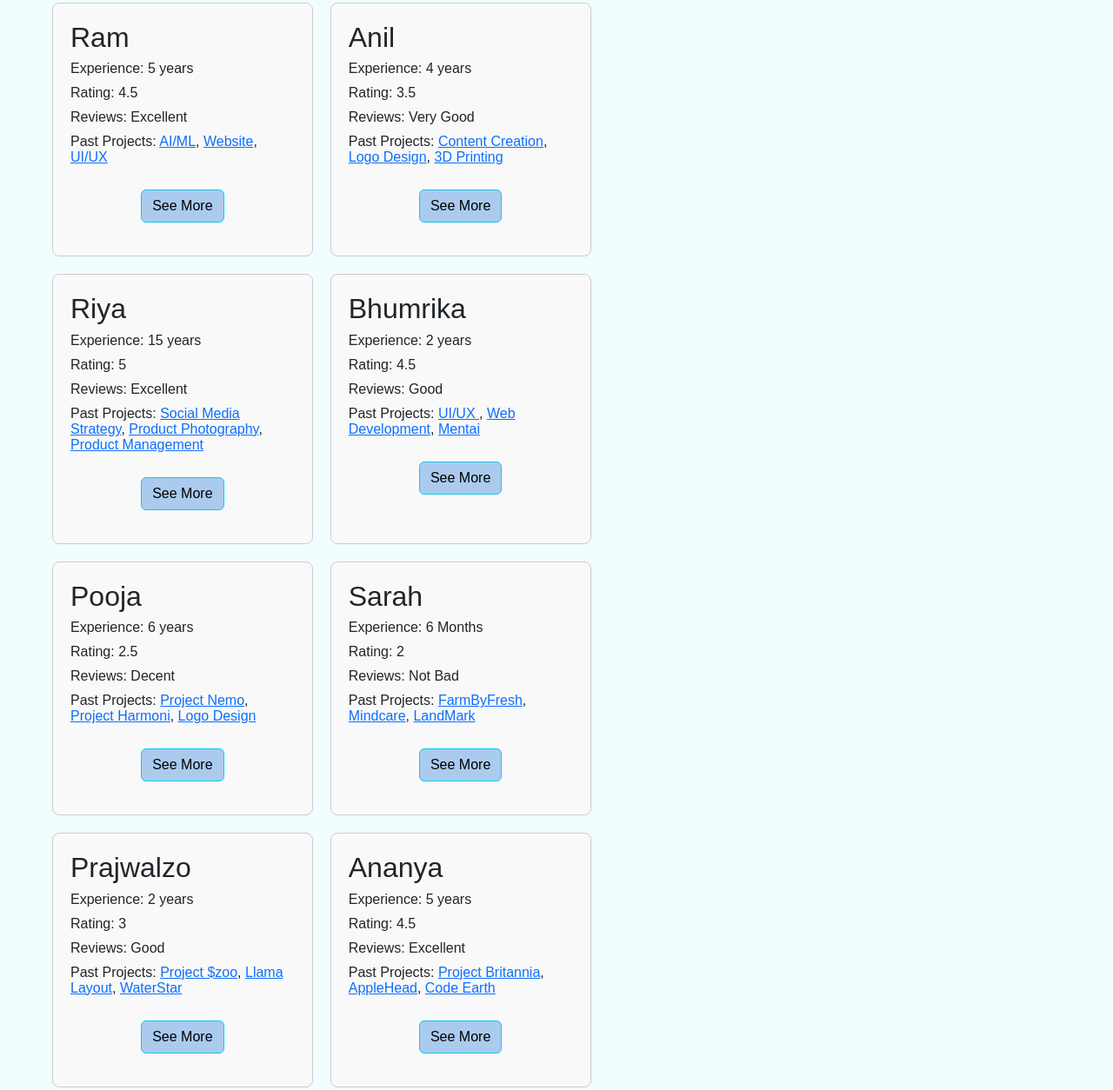
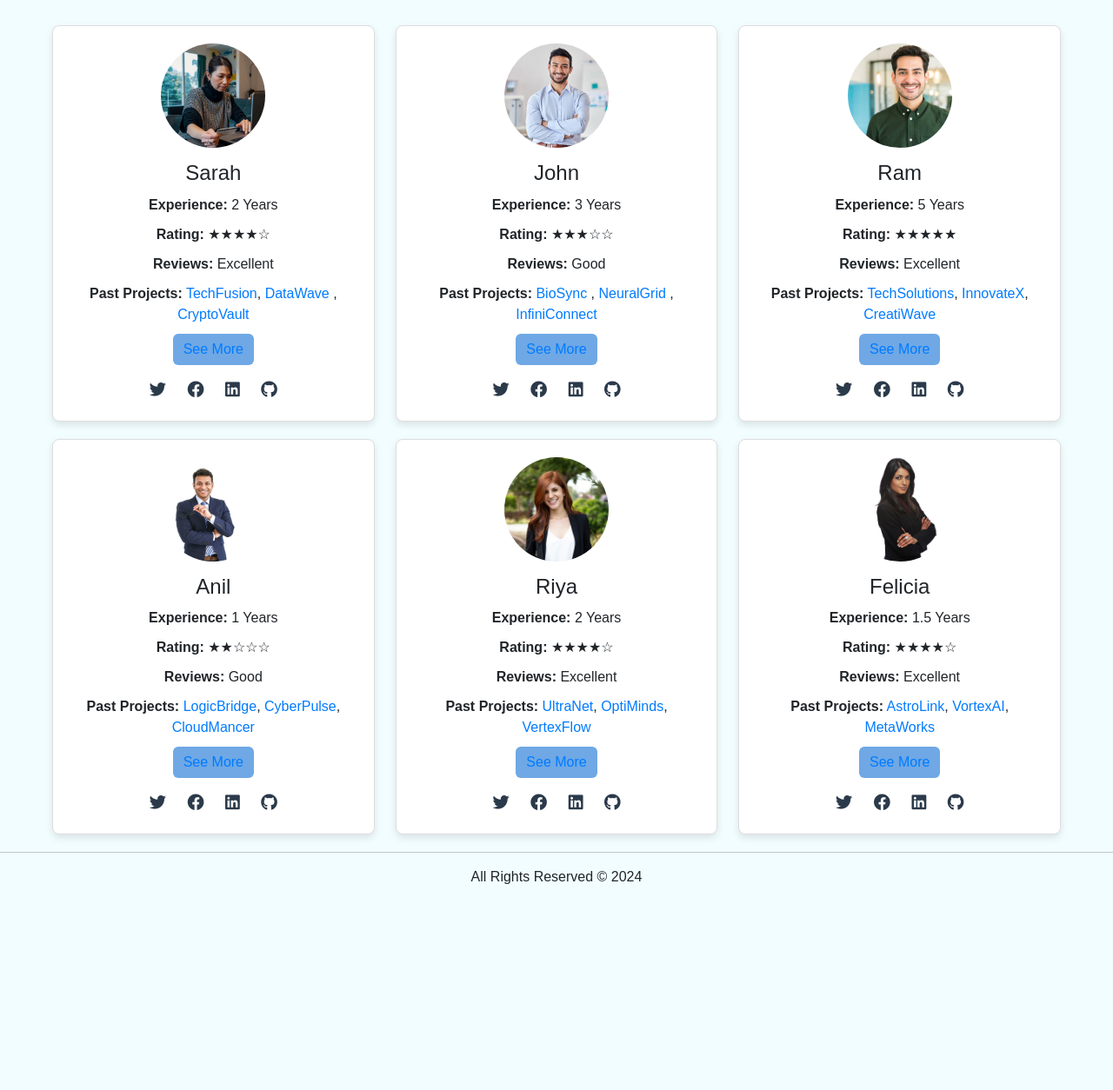
Before and after one commit to ruthujain/freeLink_website, a website: page findTalent.html in a window 1280 px wide. Shown: the part 183-1437 px from the top of the page at 87% size. After the commit the page ends 1220 px from the top, so only its background shows below. Drawn offline with nearby package versions, Linux system fonts and the light colour scheme.

Commit message:
Update findTalent.html

```diff
--- a/findTalent.html
+++ b/findTalent.html
@@ -1,25 +1,92 @@
-<!DOCTYPE html>
-<html>
+<!doctype html>
+<html lang="en">
   <head>
-    <meta charset="utf-8" />
-    <title>freeLink.</title>
-    <meta name="viewport" content="width=device-width, initial-scale=1" />
-    <link
-      href="https://cdn.jsdelivr.net/npm/bootstrap@5.2.3/dist/css/bootstrap.min.css"
-      rel="stylesheet"
-    />
-    <link href="index.css" rel="stylesheet"></link>
-    <script src="https://cdn.jsdelivr.net/npm/bootstrap@5.2.3/dist/js/bootstrap.bundle.min.js"></script>
-    <link rel="stylesheet" href="./global.css" />
-    <link rel="stylesheet" href="./findTalent.css" />
-    <link
-      rel="stylesheet"
-      href="https://fonts.googleapis.com/css2?family=Lato:wght@400&display=swap"
-    />
-    <link
-      rel="stylesheet"
-      href="https://fonts.googleapis.com/css2?family=Playfair Display:wght@900&display=swap"
-    />
+    <meta charset="utf-8">
+    <meta name="viewport" content="width=device-width, initial-scale=1">
+    <title>Freelancer Profile</title>
+    <link href="https://cdn.jsdelivr.net/npm/bootstrap@5.3.3/dist/css/bootstrap.min.css" rel="stylesheet" integrity="sha384-QWTKZyjpPEjISv5WaRU9OFeRpok6YctnYmDr5pNlyT2bRjXh0JMhjY6hW+ALEwIH" crossorigin="anonymous">
+    <link rel="stylesheet" href="https://cdnjs.cloudflare.com/ajax/libs/font-awesome/5.15.4/css/all.min.css">
+    <style>
+        body {
+            font-family: Arial, sans-serif;
+            background-color: #f8f9fa;
+            margin: 0;
+            padding: 0;
+        }
+        .header {
+            background-color: #cbd0d6;
+            color: #100606;
+            padding: 20px;
+            text-align: center;
+            margin-bottom: 40px;
+        }
+        .container {
+            max-width: 1200px;
+            margin: 20px auto;
+            padding: 0 20px;
+        }
+        .freelancer {
+            display: grid;
+            grid-template-columns: repeat(auto-fill, minmax(250px, 1fr));
+            grid-gap: 20px;
+        }
+        .freelancer-card {
+            border: 1px solid #ddd;
+            border-radius: 8px;
+            padding: 20px;
+            background-color: #ffffff;
+            box-shadow: 0 4px 8px rgba(0, 0, 0, 0.1);
+            text-align: center;
+        }
+        .freelancer-card img {
+            border-radius: 50%;
+            width: 120px;
+            height: 120px;
+            object-fit: cover;
+        }
+        .freelancer-card h2 {
+            margin-top: 15px;
+            margin-bottom: 10px;
+            font-size: 1.5em;
+        }
+        .freelancer-card p {
+            margin-bottom: 10px;
+        }
+        .freelancer-card a {
+            color: #007bff;
+            text-decoration: none;
+        }
+        .freelancer-card a:hover {
+            text-decoration: underline;
+        }
+        .btn-custom {
+            background-color: #6fa8e5;
+            color: #ffffff;
+            border: none;
+        }
+        .btn-custom:hover {
+            background-color: #007bff;
+            color: #ffffff;
+        }
+        .social-icons {
+            list-style-type: none;
+            padding: 0;
+            margin: 15px 0 0;
+            text-align: center;
+        }
+        .social-icons li {
+            display: inline-block;
+            margin: 0 10px;
+        }
+        .social-icons li a {
+            color: #2b3a4a;
+            text-decoration: none;
+            font-size: 1.2em;
+        }
+        .social-icons li a:hover {
+            color: #1DA1F2;
+        }
+    </style>
   </head>
   <body style="background-color:#F2FDFF;">
     <!--NAV BAR-->
@@ -114,77 +181,29 @@
     </nav>
   </nav>
   <!--END OF NAV BAR-->
-  <style>
-    body {
-        font-family: Arial, sans-serif;
-        margin: 0;
-        padding: 0;
-    }
-    .header {
-        background-color: #ffffff;
-        color: #000000;
-        padding: 20px;
-        text-align: center;
-    }
-    .container {
-        max-width: 1200px;
-        margin: 20px auto;
-        padding: 0 20px;
-    }
-    .freelancer {
-        display: grid;
-        grid-template-columns: repeat(auto-fill, minmax(250px, 1fr));
-        grid-gap: 20px;
-    }
-    .freelancer-card {
-        border: 1px solid #ccc;
-        border-radius: 8px;
-        padding: 20px;
-        background-color: #f9f9f9;
-    }
-    .freelancer-card h2 {
-        margin-top: 0;
-    }
-    .freelancer-card p {
-        margin-bottom: 10px;
-    }
-    .social-icons {
-        list-style-type: none;
-        padding: 0;
-        margin: 0;
-        text-align: center;
-    }
-    .social-icons li {
-        display: inline-block;
-        margin: 0 5px;
-    }
-    .social-icons li a {
-        color: #007bff;
-        text-decoration: none;
-        font-size: 20px;
-    }
-    .social-icons li a:hover {
-        color: #0056b3;
-    }
-  </style>
-  </head>
-  <body>
+
+
     <div class="header">
       <h1>Hire a Freelancer</h1>
     </div>
-  <div class="container">
-    <div class="freelancer">
+
+    <!--start of column-->
+    <div class="container text-center">
+        <div class="row align-items-start">
+          <div class="col">
             <div class="freelancer-card">
-            <h2>Ram</h2>
-            <p>Experience: 5 years</p>
-            <p>Rating: 4.5</p>
-            <p>Reviews: Excellent</p>
-            <p>Past Projects:
-                <a href="#">AI/ML</a>,
-                <a href="#">Website</a>,
-                <a href="#">UI/UX</a>
-            </p><br>
-            <center> <a href="profile_page.html"><button type="submit" class="btn btn-info" style="background-color: #aacbee;">See More</button></a></center>
+                <img src="sarah.jpg" alt="Profile Picture">
+                <h2>Sarah</h2>
+                <p><strong>Experience:</strong> 2 Years</p>
+                <p><strong>Rating:</strong> ★★★★☆</p>
+                <p><strong>Reviews:</strong> Excellent</p>
+                <p><strong>Past Projects:</strong>
+                    <a href="#"> TechFusion</a>,
+                    <a href="#">DataWave </a>,
+                    <a href="#">CryptoVault </a>
+                </p>
+
+                <a href="profile_page.html" class="btn btn-custom">See More</a>
                 <ul class="social-icons">
                     <li><a href="#"><i class="fab fa-twitter"></i></a></li>
                     <li><a href="#"><i class="fab fa-facebook"></i></a></li>
@@ -192,18 +211,20 @@
                     <li><a href="#"><i class="fab fa-github"></i></a></li>
                 </ul>
               </div>
-        <!-- Add more freelancer cards here -->
+          </div>
+          <div class="col">
             <div class="freelancer-card">
-            <h2>Anil</h2>
-            <p>Experience: 4 years</p>
-            <p>Rating: 3.5</p>
-            <p>Reviews: Very Good</p>
-            <p>Past Projects:
-                <a href="#">Content Creation</a>,
-                <a href="#">Logo Design</a>,
-                <a href="#">3D Printing</a>
-            </p><br>
-            <center> <a href="profile_page.html"><button type="submit" class="btn btn-info" style="background-color: #aacbee;">See More</button></a></center>
+                <img src="john.jpg" alt="Profile Picture">
+                <h2>John</h2>
+                <p><strong>Experience:</strong> 3 Years</p>
+                <p><strong>Rating:</strong> ★★★☆☆</p>
+                <p><strong>Reviews:</strong> Good</p>
+                <p><strong>Past Projects:</strong>
+                    <a href="#">BioSync </a>,
+                    <a href="#">NeuralGrid </a>,
+                    <a href="#"> InfiniConnect</a>
+                </p>
+                <a href="profile_page.html" class="btn btn-custom">See More</a>
                 <ul class="social-icons">
                     <li><a href="#"><i class="fab fa-twitter"></i></a></li>
                     <li><a href="#"><i class="fab fa-facebook"></i></a></li>
@@ -211,17 +232,20 @@
                     <li><a href="#"><i class="fab fa-github"></i></a></li>
                 </ul>
               </div>
+          </div>
+          <div class="col">
             <div class="freelancer-card">
-            <h2>Riya</h2>
-            <p>Experience: 15 years</p>
-            <p>Rating: 5</p>
-            <p>Reviews: Excellent</p>
-            <p>Past Projects:
-                <a href="#">Social Media Strategy</a>,
-                <a href="#">Product Photography</a>,
-                <a href="#">Product Management</a>
-            </p><br>
-            <center> <a href="profile_page.html"><button type="submit" class="btn btn-info" style="background-color: #aacbee;">See More</button></a></center>
+                <img src="ram.jpg" alt="Profile Picture">
+                <h2>Ram</h2>
+                <p><strong>Experience:</strong> 5 Years</p>
+                <p><strong>Rating:</strong> ★★★★★</p>
+                <p><strong>Reviews:</strong> Excellent</p>
+                <p><strong>Past Projects:</strong>
+                    <a href="#">TechSolutions</a>,
+                    <a href="#">InnovateX</a>,
+                    <a href="#">CreatiWave</a>
+                </p>
+                <a href="profile_page.html" class="btn btn-custom">See More</a>
                 <ul class="social-icons">
                     <li><a href="#"><i class="fab fa-twitter"></i></a></li>
                     <li><a href="#"><i class="fab fa-facebook"></i></a></li>
@@ -229,104 +253,84 @@
                     <li><a href="#"><i class="fab fa-github"></i></a></li>
                 </ul>
               </div>
+          </div>
+        </div>
+      </div>
+    <!-- end of column-->
+
+    <!--start of second row-->
+    <div class="container text-center">
+        <div class="row align-items-start">
+          <div class="col">
             <div class="freelancer-card">
-            <h2>Bhumrika</h2>
-            <p>Experience: 2 years</p>
-            <p>Rating: 4.5</p>
-            <p>Reviews: Good</p>
-            <p>Past Projects:
-                <a href="#">UI/UX </a>,
-                <a href="#">Web Development</a>,
-                <a href="#">Mentai</a>
-            </p><br>
-            <center> <a href="profile_page.html"><button type="submit" class="btn btn-info" style="background-color: #aacbee;">See More</button></a></center>
+                <img src="anil.jpg" alt="Profile Picture">
+                <h2>Anil</h2>
+                <p><strong>Experience:</strong> 1 Years</p>
+                <p><strong>Rating:</strong> ★★☆☆☆</p>
+                <p><strong>Reviews:</strong> Good</p>
+                <p><strong>Past Projects:</strong>
+                    <a href="#">LogicBridge</a>,
+                    <a href="#">CyberPulse</a>,
+                    <a href="#">CloudMancer</a>
+                </p>
+                <a href="profile_page.html" class="btn btn-custom">See More</a>
                 <ul class="social-icons">
-
                     <li><a href="#"><i class="fab fa-twitter"></i></a></li>
                     <li><a href="#"><i class="fab fa-facebook"></i></a></li>
                     <li><a href="#"><i class="fab fa-linkedin"></i></a></li>
                     <li><a href="#"><i class="fab fa-github"></i></a></li>
                 </ul>
               </div>
+          </div>
+          <div class="col">
             <div class="freelancer-card">
-            <h2>Pooja</h2>
-            <p>Experience: 6 years</p>
-            <p>Rating: 2.5</p>
-            <p>Reviews: Decent</p>
-            <p>Past Projects:
-                <a href="#">Project Nemo</a>,
-                <a href="#">Project Harmoni</a>,
-                <a href="#">Logo Design</a>
-            </p><br>
-            <center> <a href="profile_page.html"><button type="submit" class="btn btn-info" style="background-color: #aacbee;">See More</button></a></center>
+                <img src="riya.jpg" alt="Profile Picture">
+                <h2>Riya</h2>
+                <p><strong>Experience:</strong> 2 Years</p>
+                <p><strong>Rating:</strong> ★★★★☆</p>
+                <p><strong>Reviews:</strong> Excellent</p>
+                <p><strong>Past Projects:</strong>
+                    <a href="#">UltraNet</a>,
+                    <a href="#">OptiMinds</a>,
+                    <a href="#">VertexFlow</a>
+                </p>
+                <a href="profile_page.html" class="btn btn-custom">See More</a>
                 <ul class="social-icons">
-
                     <li><a href="#"><i class="fab fa-twitter"></i></a></li>
                     <li><a href="#"><i class="fab fa-facebook"></i></a></li>
                     <li><a href="#"><i class="fab fa-linkedin"></i></a></li>
                     <li><a href="#"><i class="fab fa-github"></i></a></li>
                 </ul>
               </div>
+          </div>
+          <div class="col">
             <div class="freelancer-card">
-            <h2>Sarah</h2>
-            <p>Experience: 6 Months</p>
-            <p>Rating: 2</p>
-            <p>Reviews: Not Bad</p>
-            <p>Past Projects:
-                <a href="#">FarmByFresh</a>,
-                <a href="#">Mindcare</a>,
-                <a href="#">LandMark</a>
-            </p><br>
-            <center> <a href="profile_page.html"><button type="submit" class="btn btn-info" style="background-color: #aacbee;">See More</button></a></center>
+                <img src="fel.jpg" alt="Profile Picture">
+                <h2>Felicia</h2>
+                <p><strong>Experience:</strong> 1.5 Years</p>
+                <p><strong>Rating:</strong> ★★★★☆</p>
+                <p><strong>Reviews:</strong> Excellent</p>
+                <p><strong>Past Projects:</strong>
+                    <a href="#">AstroLink</a>,
+                    <a href="#">VortexAI</a>,
+                    <a href="#">MetaWorks</a>
+                </p>
+                <a href="profile_page.html" class="btn btn-custom">See More</a>
                 <ul class="social-icons">
-
                     <li><a href="#"><i class="fab fa-twitter"></i></a></li>
                     <li><a href="#"><i class="fab fa-facebook"></i></a></li>
                     <li><a href="#"><i class="fab fa-linkedin"></i></a></li>
                     <li><a href="#"><i class="fab fa-github"></i></a></li>
                 </ul>
               </div>
-        <div class="freelancer-card">
-            <h2>Prajwalzo</h2>
-            <p>Experience: 2 years</p>
-            <p>Rating: 3</p>
-            <p>Reviews: Good</p>
-            <p>Past Projects:
-                <a href="#">Project $zoo</a>,
-                <a href="#">Llama Layout</a>,
-                <a href="#">WaterStar</a>
-            </p><br>
-            <center> <a href="profile_page.html"><button type="submit" class="btn btn-info" style="background-color: #aacbee;">See More</button></a></center>
-            <ul class="social-icons">
-
-                <li><a href="#"><i class="fab fa-twitter"></i></a></li>
-                <li><a href="#"><i class="fab fa-facebook"></i></a></li>
-                <li><a href="#"><i class="fab fa-linkedin"></i></a></li>
-                <li><a href="#"><i class="fab fa-github"></i></a></li>
-            </ul>
           </div>
-        <div class="freelancer-card">
-            <h2>Ananya</h2>
-            <p>Experience: 5 years</p>
-            <p>Rating: 4.5</p>
-            <p>Reviews: Excellent</p>
-            <p>Past Projects:
-                <a href="#">Project Britannia</a>,
-                <a href="#">AppleHead</a>,
-                <a href="#">Code Earth</a>
-            </p><br>
-            <center> <a href="profile_page.html"><button type="submit" class="btn btn-info" style="background-color: #aacbee;">See More</button></a></center>
-            <ul class="social-icons">
-
-                <li><a href="#"><i class="fab fa-twitter"></i></a></li>
-                <li><a href="#"><i class="fab fa-facebook"></i></a></li>
-                <li><a href="#"><i class="fab fa-linkedin"></i></a></li>
-                <li><a href="#"><i class="fab fa-github"></i></a></li>
-            </ul>
+        </div>
       </div>
 
-    </div>
-  </div>
+    <!-- end of secod row-->
+
+
+    <script src="https://cdn.jsdelivr.net/npm/bootstrap@5.3.3/dist/js/bootstrap.bundle.min.js" integrity="sha384-YvpcrYf0tY3lHB60NNkmXc5s9fDVZLESaAA55NDzOxhy9GkcIdslK1eN7N6jIeHz" crossorigin="anonymous"></script>
 <!--FOOTER-->
 <footer>
     <hr><center>
@@ -335,5 +339,6 @@
   </footer>
 
   <!--FOOTER END-->
+
 </body>
 </html>
```
Lines whose indentation alone changed are shown as unchanged.
